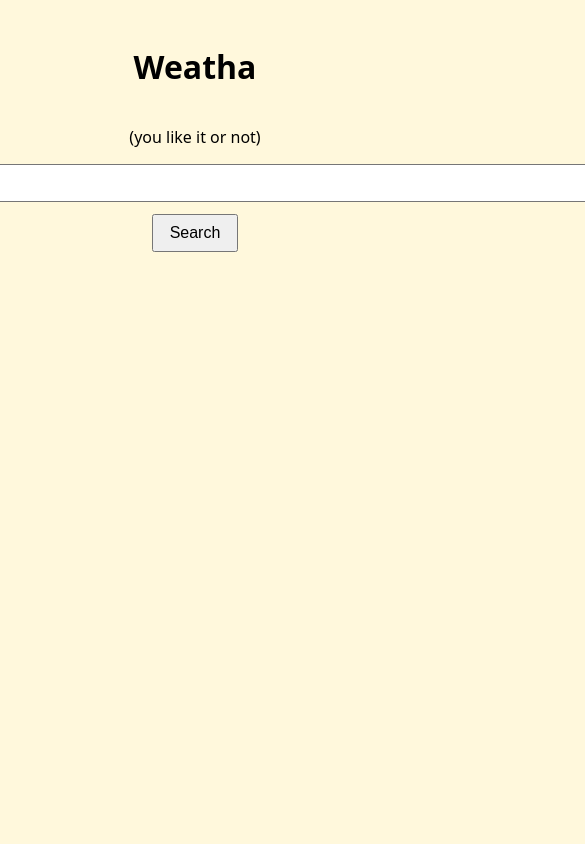
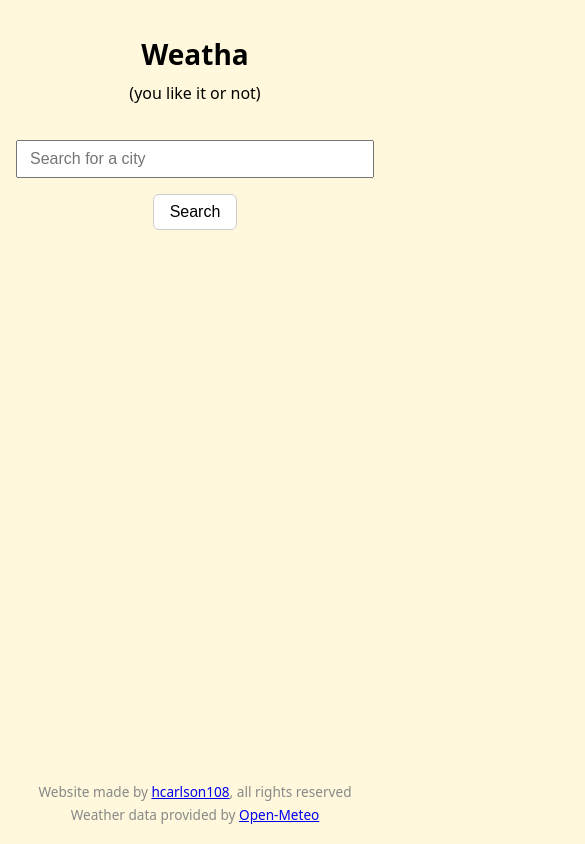
Before and after one commit to hcarlson108/weatha, a plain HTML site: page index.html in a window 390 px wide. Shown: the whole page, 585 px wide, since content can reach past the window. Drawn offline with Linux system fonts and the light colour scheme.

Commit message:
add style changes

```diff
--- a/app.js
+++ b/app.js
@@ -68,7 +68,7 @@ async function getForecast(latitude, longitude) {
     daily    -> data.daily.{time, weather_code, temperature_2m_max, temperature_2m_min, precipitation_sum}
     each daily field is a parallel array — data.daily.time[0] pairs with data.daily.temperature_2m_max[0], etc.
   */
-  const url = `https://api.open-meteo.com/v1/forecast?latitude=${latitude}&longitude=${longitude}&current=temperature_2m,weather_code,wind_speed_10m&daily=weather_code,temperature_2m_max,temperature_2m_min,precipitation_sum&timezone=auto&forecast_days=16`;
+  const url = `https://api.open-meteo.com/v1/forecast?latitude=${latitude}&longitude=${longitude}&current=temperature_2m,weather_code,wind_speed_10m&daily=weather_code,temperature_2m_max,temperature_2m_min,precipitation_sum&timezone=auto&forecast_days=16&wind_speed_unit=mph`;
 
   const response = await fetch(url);
   const data = await response.json();
@@ -90,7 +90,7 @@ function renderCurrent(data) {
   document.getElementById('current-temp').innerHTML =
     `${fahrenheit}°F <span class="temp-secondary">${temperature}°C</span>`;
   document.getElementById('current-condition').textContent = `${icon} ${label}`;
-  document.getElementById('current-wind').textContent = `Wind: ${wind} km/h`;
+  document.getElementById('current-wind').textContent = `Wind: ${wind} mph`;
 }
 
 //build a day-card for each entry in the daily arrays and append them into #forecast
--- a/index.html
+++ b/index.html
@@ -8,7 +8,7 @@
   </head>
   <body>
     <h1>Weatha</h1>
-    <p>(you like it or not)</p>
+    <p id="slogan">(you like it or not)</p>
     <input type="text" id="search-input" placeholder="Search for a city" />
     <div><button id="search-button">Search</button></div>
     <p id="loading" hidden>Loading…</p>
@@ -21,6 +21,11 @@
 
     <section id="forecast"></section>
 
+    <footer id="footer">
+      <p>Website made by <a href="https://github.com/hcarlson108" target="_blank" rel="noopener noreferrer">hcarlson108</a>, all rights reserved</p>
+      <p>Weather data provided by <a href="https://open-meteo.com" target="_blank" rel="noopener noreferrer">Open-Meteo</a></p>
+    </footer>
+
     <script src="app.js"></script>
   </body>
 </html>
--- a/style.css
+++ b/style.css
@@ -6,6 +6,7 @@ body {
   display: flex;
   flex-direction: column;
   align-items: center;
+  min-height: 100vh;
   background-color: cornsilk;
   font-family: system-ui, sans-serif;
   max-width: 900px;
@@ -13,25 +14,38 @@ body {
   padding: 24px;
 }
 
-#forecast {
-  justify-content: center;
+h1 {
+  text-align: center;
 }
 
-h1 {
-  text-align: center;
+#slogan {
+  padding-bottom: 20px;
+  margin-top: -10px;
 }
 
 #search-input {
   font-size: 1rem;
   padding: 8px 12px;
-  width: 50rem;
-  margin-bottom: 12px;
+  width: 100%;
+  max-width: 400px;
+  margin-bottom: 16px;
 }
 
 #search-button {
   font-size: 1rem;
   padding: 8px 16px;
   cursor: pointer;
+  background-color: white;
+  border: 1px solid #ccc;
+  border-radius: 6px;
+  transition:
+    background-color 0.15s ease,
+    transform 0.15s ease;
+}
+
+#search-button:hover {
+  background-color: #f0f0f0;
+  transform: translateY(-1px);
 }
 
 #loading {
@@ -39,7 +53,7 @@ h1 {
 }
 
 #current {
-  margin-top: 24px;
+  margin-top: 32px;
   padding: 32px 40px;
   width: 100%;
   max-width: 480px;
@@ -73,10 +87,24 @@ h1 {
 }
 
 #forecast {
-  margin-top: 24px;
+  margin-top: 32px;
+  width: 100%;
   display: flex;
   flex-wrap: wrap;
-  gap: 12px;
+  justify-content: center;
+  gap: 16px;
+}
+
+#footer {
+  margin-top: auto;
+  padding-top: 32px;
+  font-size: 0.85rem;
+  color: #888;
+  text-align: center;
+}
+
+#footer p {
+  margin: 4px 0;
 }
 
 .day-card {
@@ -162,3 +190,29 @@ h1 {
 .day-card:nth-child(16) {
   animation-delay: 0.8s;
 }
+
+@media (max-width: 480px) {
+  body {
+    padding: 16px;
+  }
+
+  h1 {
+    font-size: 1.75rem;
+  }
+
+  #current {
+    padding: 24px 20px;
+  }
+
+  #current-city {
+    font-size: 1.5rem;
+  }
+
+  #current-temp {
+    font-size: 2.25rem;
+  }
+
+  .day-card {
+    width: 130px;
+  }
+}
```
